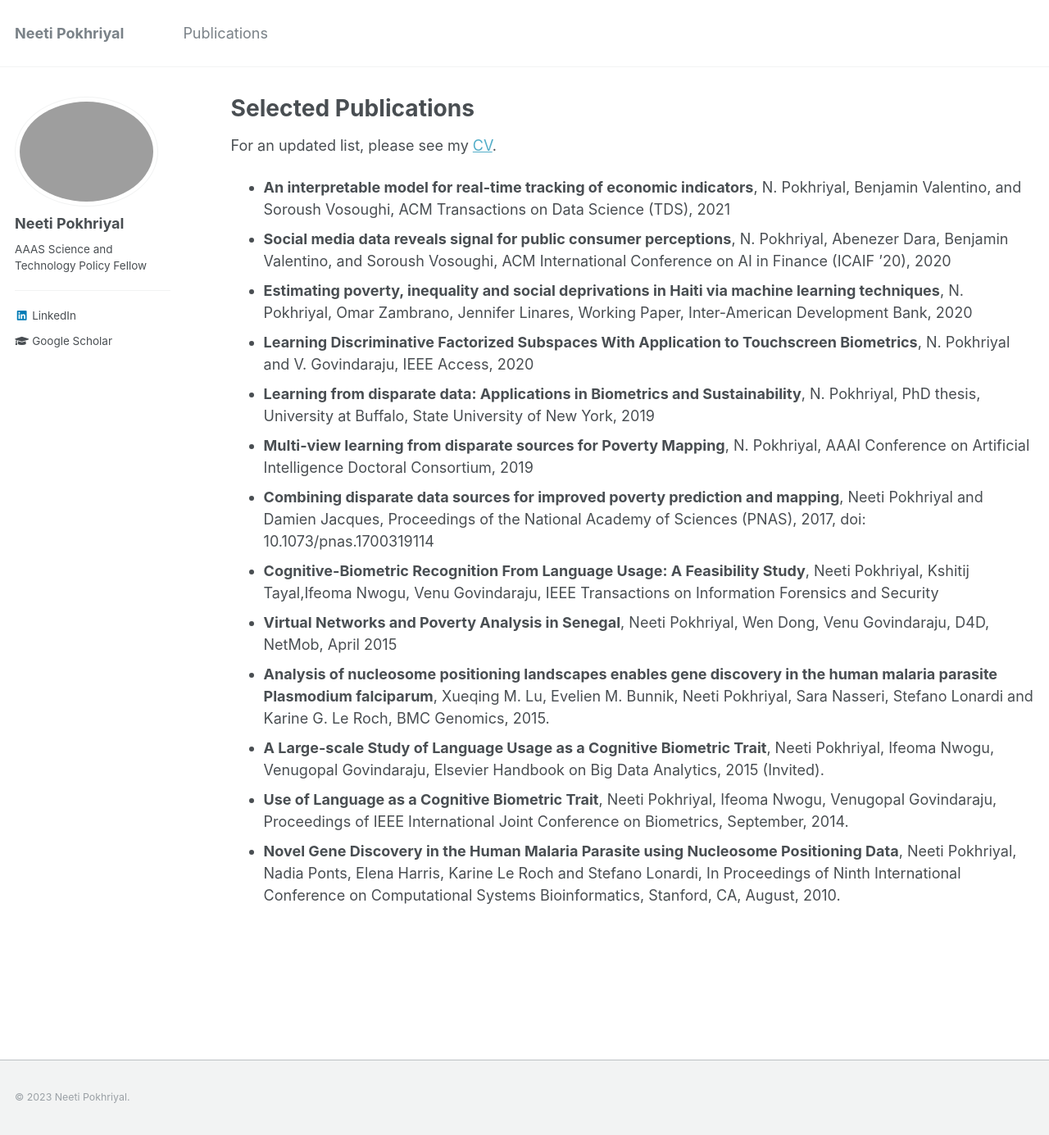
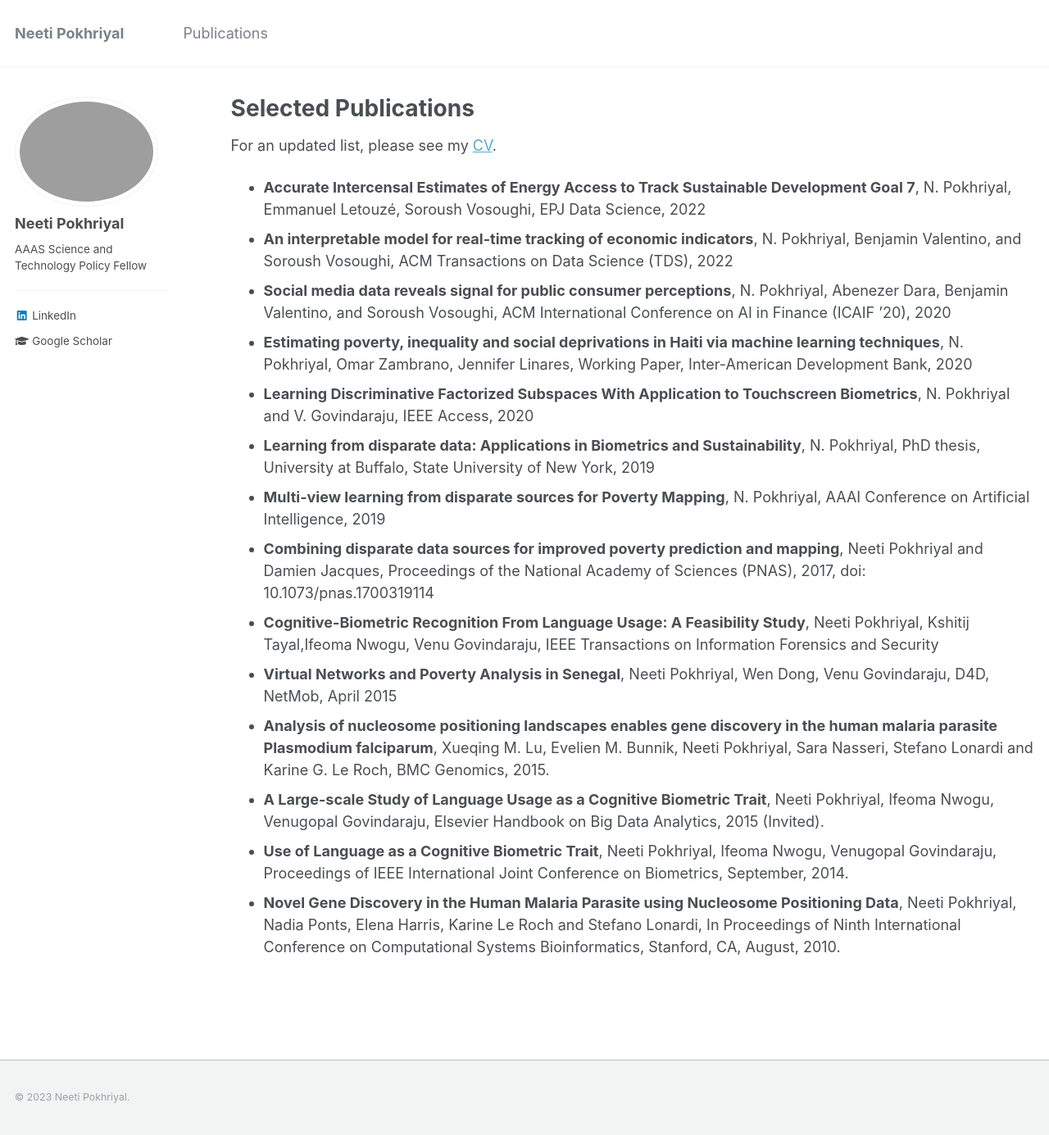
Before and after one commit to neetip/neetip.github.io, a Jekyll site: the page built from _pages/publications.md, in a window 1280 px wide and 1385 px high. Shown: the whole window at 82% size. Built offline with Jekyll 4.4.1, drawn with Linux system fonts in a browser that asks for light colours.

Commit message:
Update publications.md

```diff
--- a/_pages/publications.md
+++ b/_pages/publications.md
@@ -12,12 +12,13 @@ author_profile: true
 {% include base_path %}
 For an updated list, please see my <a href="https://neetip.github.io/assets/docs/CV_Neeti_Nov22.pdf">CV</a>.
 <ul>
-      <li><b>An interpretable model for real-time tracking of economic indicators</b>, N. Pokhriyal, Benjamin Valentino, and Soroush Vosoughi, ACM Transactions on Data Science (TDS), 2021</li>
+      <li><b>Accurate Intercensal Estimates of Energy Access to Track Sustainable Development Goal 7</b>, N. Pokhriyal, Emmanuel Letouzé, Soroush Vosoughi, EPJ Data Science, 2022</li>
+      <li><b>An interpretable model for real-time tracking of economic indicators</b>, N. Pokhriyal, Benjamin Valentino, and Soroush Vosoughi, ACM Transactions on Data Science (TDS), 2022</li>
       <li><b>Social media data reveals signal for public consumer perceptions</b>, N. Pokhriyal, Abenezer Dara, Benjamin Valentino, and Soroush Vosoughi, ACM International Conference on AI in Finance (ICAIF ’20), 2020</li>
 <li><b>Estimating poverty, inequality and social deprivations in Haiti via machine learning techniques</b>, N. Pokhriyal, Omar Zambrano, Jennifer Linares, Working Paper, Inter-American Development Bank, 2020</li>
 <li><b>Learning Discriminative Factorized Subspaces With Application to Touchscreen Biometrics</b>, N. Pokhriyal and V. Govindaraju, IEEE Access, 2020</li>
 <li><b>Learning from disparate data: Applications in Biometrics and Sustainability</b>, N. Pokhriyal, PhD thesis, University at Buffalo, State University of New York, 2019</li>
-<li><b>Multi-view learning from disparate sources for Poverty Mapping</b>, N. Pokhriyal, AAAI Conference on Artificial Intelligence Doctoral Consortium, 2019</li>
+<li><b>Multi-view learning from disparate sources for Poverty Mapping</b>, N. Pokhriyal, AAAI Conference on Artificial Intelligence, 2019</li>
 <li><b>Combining disparate data sources for improved poverty prediction and mapping</b>, Neeti Pokhriyal and Damien Jacques, Proceedings of the National Academy of Sciences (PNAS), 2017, doi: 10.1073/pnas.1700319114</li>
       <li><b>Cognitive-Biometric Recognition From Language Usage: A Feasibility Study</b>, Neeti Pokhriyal, Kshitij Tayal,Ifeoma Nwogu, Venu Govindaraju, IEEE Transactions on Information Forensics and Security</li>
       <li><b>Virtual Networks and Poverty Analysis in Senegal</b>, Neeti Pokhriyal, Wen Dong, Venu Govindaraju, D4D, NetMob, April 2015 </li>
```
